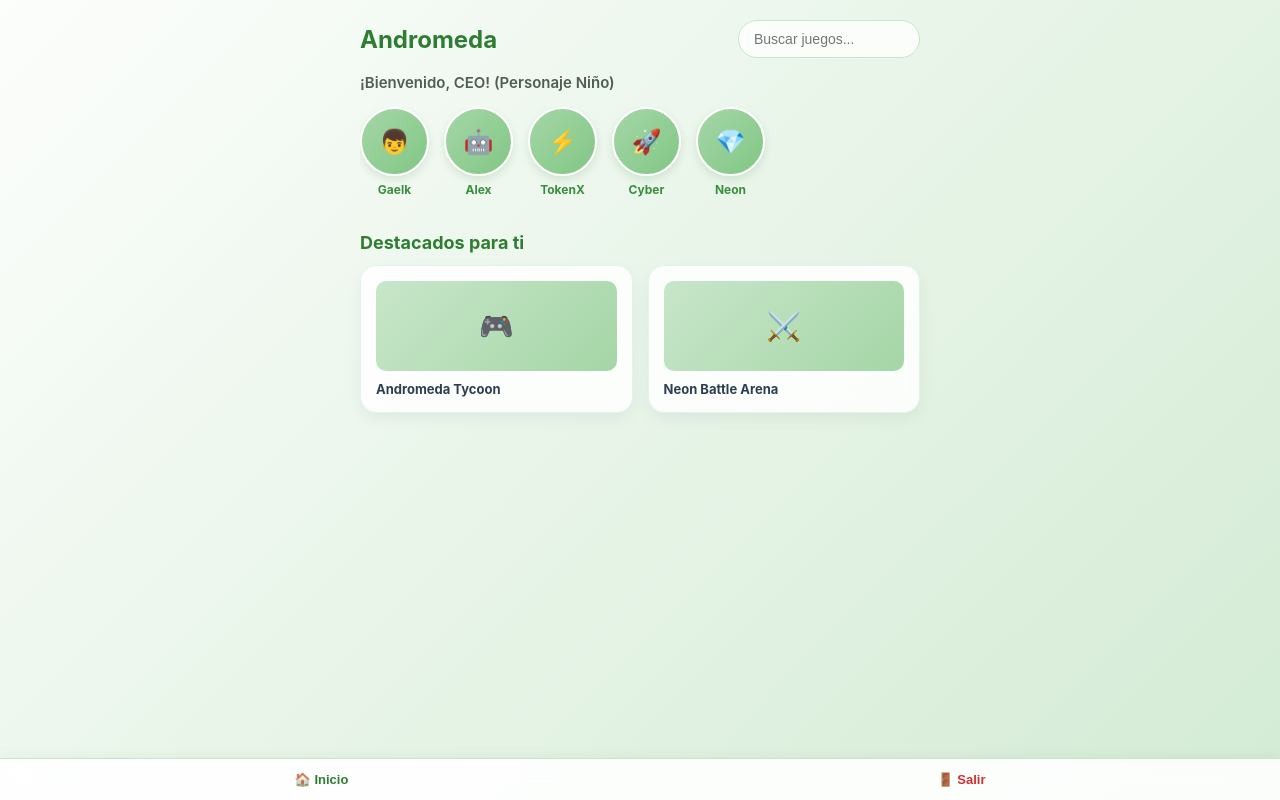
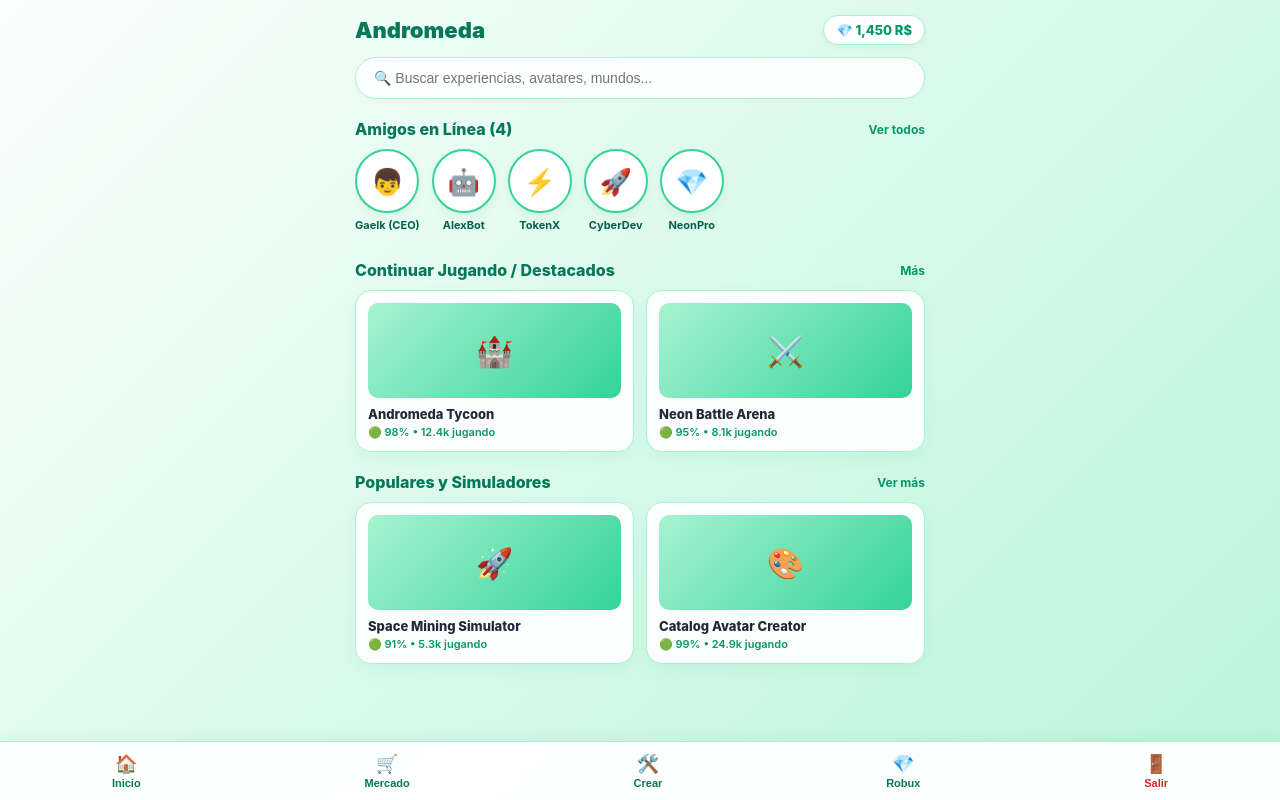
Before and after one commit to gael2012alberto-eng/SupSecret, a website: page public/index.html in a window 1280 px wide. Both pictures are taken after a click on the button "Crear cuenta". Drawn offline with Linux system fonts and the light colour scheme.

Commit message:
Update index.html

```diff
--- a/public/index.html
+++ b/public/index.html
@@ -3,296 +3,311 @@
 <head>
     <meta charset="UTF-8">
     <meta name="viewport" content="width=device-width, initial-scale=1.0">
-    <title>Andromeda</title>
+    <title>Andromeda - Roblox Ecosystem</title>
     <style>
-        /* Fondo animado degradado en verde clarito y blanco */
         body {
             margin: 0;
             font-family: -apple-system, BlinkMacSystemFont, "Segoe UI", Roboto, Helvetica, Arial, sans-serif;
-            background: linear-gradient(135deg, #e8f5e9, #ffffff, #c8e6c9, #f1f8e9);
+            background: linear-gradient(135deg, #d1fae5, #ffffff, #a7f3d0, #ecfdf5);
             background-size: 400% 400%;
-            animation: gradientBG 12s ease infinite;
-            color: #333;
+            animation: gradientAnimation 12s ease infinite;
+            color: #1f2937;
             min-height: 100vh;
             display: flex;
             flex-direction: column;
         }
 
-        @keyframes gradientBG {
+        @keyframes gradientAnimation {
             0% { background-position: 0% 50%; }
             50% { background-position: 100% 50%; }
             100% { background-position: 0% 50%; }
         }
 
         .container {
-            padding: 20px;
+            padding: 15px;
             max-width: 600px;
             margin: 0 auto;
             flex: 1;
             width: 100%;
             box-sizing: border-box;
+            padding-bottom: 90px;
         }
 
-        /* Pantalla de bienvenida / Login */
+        /* Autenticación */
         #auth-screen {
             display: flex;
             flex-direction: column;
             justify-content: center;
             align-items: center;
-            height: 90vh;
+            height: 85vh;
             text-align: center;
+        }
+
+        .brand-title {
+            font-size: 40px;
+            font-weight: 900;
+            background: linear-gradient(135deg, #047857, #10b981);
+            -webkit-background-clip: text;
+            -webkit-text-fill-color: transparent;
+            margin-bottom: 30px;
         }
 
         .btn {
             width: 100%;
-            max-width: 320px;
+            max-width: 300px;
             padding: 14px;
-            margin: 10px 0;
+            margin: 8px 0;
             border-radius: 25px;
             font-size: 16px;
-            font-weight: bold;
+            font-weight: 700;
             cursor: pointer;
             border: none;
-            transition: transform 0.2s, box-shadow 0.2s;
-            box-shadow: 0 4px 10px rgba(0,0,0,0.05);
+            transition: transform 0.2s;
+            box-shadow: 0 4px 12px rgba(16, 185, 129, 0.15);
         }
 
-        .btn:active {
-            transform: scale(0.98);
-        }
+        .btn:active { transform: scale(0.97); }
+        .btn-outline { background-color: #ffffff; color: #047857; border: 2px solid #34d399; }
+        .btn-solid { background: linear-gradient(135deg, #059669, #10b981); color: white; }
 
-        .btn-white {
-            background-color: #ffffff;
-            color: #2e7d32;
-            border: 2px solid #a5d6a7;
-        }
+        /* Pantalla Principal (Dashboard) */
+        #app-screen { display: none; }
 
-        .btn-green {
-            background: linear-gradient(135deg, #4caf50, #2e7d32);
-            color: white;
-        }
-
-        /* Dashboard principal */
-        #app-screen {
-            display: none;
-        }
-
-        .header-flex {
+        .top-bar {
             display: flex;
             justify-content: space-between;
             align-items: center;
-            margin-bottom: 15px;
+            margin-bottom: 12px;
         }
 
-        h1.logo {
-            color: #2e7d32;
-            font-size: 24px;
-            margin: 0;
+        .logo { font-size: 22px; font-weight: 900; color: #047857; }
+
+        .robux-badge {
+            background: #ffffff;
+            padding: 6px 12px;
+            border-radius: 20px;
+            font-weight: 800;
+            color: #059669;
+            box-shadow: 0 2px 6px rgba(0,0,0,0.05);
+            border: 1px solid #a7f3d0;
+            font-size: 13px;
         }
 
-        .search-box {
-            padding: 10px 15px;
-            border-radius: 20px;
-            border: 1px solid #c8e6c9;
-            background: rgba(255, 255, 255, 0.8);
-            backdrop-filter: blur(5px);
+        .search-container { margin-bottom: 15px; }
+        .search-input {
+            width: 100%;
+            padding: 12px 18px;
+            border-radius: 25px;
+            border: 1px solid #a7f3d0;
+            background: rgba(255, 255, 255, 0.9);
             outline: none;
             font-size: 14px;
-            width: 150px;
+            box-sizing: border-box;
+            box-shadow: 0 2px 5px rgba(0,0,0,0.02);
         }
 
-        .welcome-text {
-            font-weight: 600;
-            color: #4f5d53;
-            margin-bottom: 15px;
-            font-size: 15px;
+        /* Secciones de Categorías Estilo Roblox */
+        .section-header {
+            display: flex;
+            justify-content: space-between;
+            align-items: center;
+            margin: 20px 0 10px 0;
         }
 
-        /* Avatares / Stickers mejorados */
-        .avatars-container {
+        .section-title { font-size: 16px; font-weight: 800; color: #047857; }
+        .see-all { font-size: 12px; color: #059669; font-weight: 700; cursor: pointer; }
+
+        /* Avatares y Amigos */
+        .horizontal-scroll {
             display: flex;
-            gap: 15px;
+            gap: 12px;
             overflow-x: auto;
-            padding-bottom: 10px;
+            padding-bottom: 8px;
             scrollbar-width: none;
         }
+        .horizontal-scroll::-webkit-scrollbar { display: none; }
 
-        .avatars-container::-webkit-scrollbar {
-            display: none;
-        }
-
-        .avatar-item {
+        .avatar-card {
             display: flex;
             flex-direction: column;
             align-items: center;
+            flex-shrink: 0;
             cursor: pointer;
-            flex-shrink: 0;
         }
 
         .avatar-circle {
-            width: 65px;
-            height: 65px;
+            width: 60px; height: 60px;
             border-radius: 50%;
-            background: linear-gradient(135deg, #a5d6a7, #81c784);
-            display: flex;
-            align-items: center;
-            justify-content: center;
-            font-size: 24px;
-            box-shadow: 0 4px 8px rgba(46, 125, 50, 0.15);
-            border: 2px solid #ffffff;
+            background: #ffffff;
+            display: flex; align-items: center; justify-content: center;
+            font-size: 26px;
+            border: 2.5px solid #34d399;
+            box-shadow: 0 4px 10px rgba(0,0,0,0.05);
+        }
+        .avatar-text { font-size: 11px; margin-top: 5px; font-weight: 700; color: #065f46; }
+
+        /* Cuadrícula de Juegos y Funciones */
+        .grid-games {
+            display: grid;
+            grid-template-columns: 1fr 1fr;
+            gap: 12px;
+        }
+
+        .game-card {
+            background: rgba(255, 255, 255, 0.9);
+            border-radius: 16px;
+            padding: 12px;
+            box-shadow: 0 6px 15px rgba(16, 185, 129, 0.08);
+            border: 1px solid #a7f3d0;
+            cursor: pointer;
             transition: transform 0.2s;
         }
+        .game-card:hover { transform: translateY(-2px); }
 
-        .avatar-item:hover .avatar-circle {
-            transform: scale(1.05);
+        .game-thumb {
+            width: 100%; height: 95px;
+            background: linear-gradient(135deg, #a7f3d0, #34d399);
+            border-radius: 10px;
+            display: flex; align-items: center; justify-content: center;
+            font-size: 30px;
+            margin-bottom: 8px;
         }
 
-        .avatar-name {
-            font-size: 12px;
-            margin-top: 6px;
-            color: #388e3c;
-            font-weight: bold;
-        }
+        .game-name { font-size: 13px; font-weight: 800; color: #1f2937; }
+        .game-stats { font-size: 11px; color: #059669; font-weight: 600; margin-top: 3px; }
 
-        /* Tarjetas destacadas */
-        .section-title {
-            font-size: 18px;
-            font-weight: bold;
-            color: #2e7d32;
-            margin: 25px 0 12px 0;
-        }
-
-        .cards-grid {
-            display: grid;
-            grid-template-columns: 1fr 1fr;
-            gap: 15px;
-        }
-
-        .card {
-            background: rgba(255, 255, 255, 0.85);
-            backdrop-filter: blur(10px);
-            border-radius: 16px;
-            padding: 15px;
-            box-shadow: 0 6px 15px rgba(0,0,0,0.05);
-            border: 1px solid #e0f2f1;
-            transition: transform 0.2s;
-        }
-
-        .card:hover {
-            transform: translateY(-3px);
-        }
-
-        .card-img {
-            width: 100%;
-            height: 90px;
-            background: linear-gradient(135deg, #c8e6c9, #a5d6a7);
-            border-radius: 10px;
-            margin-bottom: 10px;
-            display: flex;
-            align-items: center;
-            justify-content: center;
-            font-size: 28px;
-        }
-
-        .card-title {
-            font-size: 13px;
-            font-weight: bold;
-            color: #2c3e50;
-        }
-
-        /* Barra de navegación inferior */
+        /* Barra de Navegación Inferior Completa */
         .nav-bar {
             position: fixed;
-            bottom: 0;
-            left: 0;
-            width: 100%;
-            background: rgba(255, 255, 255, 0.9);
+            bottom: 0; left: 0; width: 100%;
+            background: rgba(255, 255, 255, 0.96);
             backdrop-filter: blur(10px);
             display: flex;
             justify-content: space-around;
-            padding: 12px 0;
-            border-top: 1px solid #c8e6c9;
-            box-shadow: 0 -4px 10px rgba(0,0,0,0.03);
+            padding: 10px 0;
+            border-top: 1px solid #a7f3d0;
+            box-shadow: 0 -4px 15px rgba(0,0,0,0.04);
+            z-index: 100;
         }
 
-        .nav-item {
-            background: none;
-            border: none;
-            font-size: 13px;
-            font-weight: bold;
-            color: #2e7d32;
+        .nav-btn {
+            background: none; border: none;
+            display: flex; flex-direction: column; align-items: center;
+            font-size: 11px; font-weight: 700; color: #047857;
             cursor: pointer;
         }
+        .nav-icon { font-size: 18px; margin-bottom: 2px; }
     </style>
 </head>
 <body>
 
-    <!-- Pantalla de Inicio de Sesión -->
+    <!-- Pantalla de Login -->
     <div id="auth-screen" class="container">
-        <h1 style="color: #2e7d32; margin-bottom: 30px; font-size: 32px;">Andromeda</h1>
-        <button class="btn btn-white" onclick="showApp()">Crear cuenta</button>
-        <button class="btn btn-green" onclick="showApp()">Iniciar sesión</button>
-        <div style="margin-top: 25px; font-size: 12px; color: #666;">
-            <span style="margin: 0 10px; cursor:pointer;">Términos</span> •
-            <span style="margin: 0 10px; cursor:pointer;">Privacidad</span>
+        <div class="brand-title">Andromeda</div>
+        <button class="btn btn-outline" onclick="openApp()">Crear cuenta</button>
+        <button class="btn btn-solid" onclick="openApp()">Iniciar sesión</button>
+        <div style="margin-top: 25px; font-size: 12px; color: #4b5563; font-weight: 600;">
+            <span>Términos de servicio</span> • <span>Política de privacidad</span>
         </div>
     </div>
 
-    <!-- Pantalla Principal de Juegos / Dashboard -->
-    <div id="app-screen" class="container" style="display: none; padding-bottom: 80px;">
-        <div class="header-flex">
-            <h1 class="logo">Andromeda</h1>
-            <input type="text" class="search-box" placeholder="Buscar juegos...">
+    <!-- Pantalla Principal / Dashboard Estilo Roblox -->
+    <div id="app-screen" class="container" style="display: none;">
+        <div class="top-bar">
+            <div class="logo">Andromeda</div>
+            <div class="robux-badge">💎 1,450 R$</div>
         </div>
 
-        <div class="welcome-text">¡Bienvenido, CEO! (Personaje Niño)</div>
+        <div class="search-container">
+            <input type="text" class="search-input" placeholder="🔍 Buscar experiencias, avatares, mundos...">
+        </div>
 
-        <!-- Avatares / Stickers con estilo circular llamativo -->
-        <div class="avatars-container">
-            <div class="avatar-item">
+        <!-- Sección de Amigos / Avatares -->
+        <div class="section-header">
+            <div class="section-title">Amigos en Línea (4)</div>
+            <div class="see-all">Ver todos</div>
+        </div>
+        <div class="horizontal-scroll">
+            <div class="avatar-card">
                 <div class="avatar-circle">👦</div>
-                <div class="avatar-name">Gaelk</div>
+                <div class="avatar-text">Gaelk (CEO)</div>
             </div>
-            <div class="avatar-item">
+            <div class="avatar-card">
                 <div class="avatar-circle">🤖</div>
-                <div class="avatar-name">Alex</div>
+                <div class="avatar-text">AlexBot</div>
             </div>
-            <div class="avatar-item">
+            <div class="avatar-card">
                 <div class="avatar-circle">⚡</div>
-                <div class="avatar-name">TokenX</div>
+                <div class="avatar-text">TokenX</div>
             </div>
-            <div class="avatar-item">
+            <div class="avatar-card">
                 <div class="avatar-circle">🚀</div>
-                <div class="avatar-name">Cyber</div>
+                <div class="avatar-text">CyberDev</div>
             </div>
-            <div class="avatar-item">
+            <div class="avatar-card">
                 <div class="avatar-circle">💎</div>
-                <div class="avatar-name">Neon</div>
+                <div class="avatar-text">NeonPro</div>
             </div>
         </div>
 
-        <div class="section-title">Destacados para ti</div>
+        <!-- Destacados / Juegos -->
+        <div class="section-header">
+            <div class="section-title">Continuar Jugando / Destacados</div>
+            <div class="see-all">Más</div>
+        </div>
+        <div class="grid-games">
+            <div class="game-card">
+                <div class="game-thumb">🏰</div>
+                <div class="game-name">Andromeda Tycoon</div>
+                <div class="game-stats">🟢 98% • 12.4k jugando</div>
+            </div>
+            <div class="game-card">
+                <div class="game-thumb">⚔️</div>
+                <div class="game-name">Neon Battle Arena</div>
+                <div class="game-stats">🟢 95% • 8.1k jugando</div>
+            </div>
+        </div>
 
-        <div class="cards-grid">
-            <div class="card">
-                <div class="card-img">🎮</div>
-                <div class="card-title">Andromeda Tycoon</div>
+        <!-- Creados por la comunidad -->
+        <div class="section-header">
+            <div class="section-title">Populares y Simuladores</div>
+            <div class="see-all">Ver más</div>
+        </div>
+        <div class="grid-games">
+            <div class="game-card">
+                <div class="game-thumb">🚀</div>
+                <div class="game-name">Space Mining Simulator</div>
+                <div class="game-stats">🟢 91% • 5.3k jugando</div>
             </div>
-            <div class="card">
-                <div class="card-img">⚔️</div>
-                <div class="card-title">Neon Battle Arena</div>
+            <div class="game-card">
+                <div class="game-thumb">🎨</div>
+                <div class="game-name">Catalog Avatar Creator</div>
+                <div class="game-stats">🟢 99% • 24.9k jugando</div>
             </div>
         </div>
     </div>
 
-    <!-- Menú Inferior -->
+    <!-- Menú Inferior Estilo Roblox (Todas las funciones) -->
     <div class="nav-bar" id="nav-menu" style="display: none;">
-        <button class="nav-item" onclick="showApp()">🏠 Inicio</button>
-        <button class="nav-item" onclick="logout()" style="color: #d32f2f;">🚪 Salir</button>
+        <button class="nav-btn" onclick="openApp()">
+            <span class="nav-icon">🏠</span>Inicio
+        </button>
+        <button class="nav-btn" onclick="alert('Abriendo Marketplace / Tienda de Avatares...')">
+            <span class="nav-icon">🛒</span>Mercado
+        </button>
+        <button class="nav-btn" onclick="alert('Abriendo sección de Creaciones / Studio...')">
+            <span class="nav-icon">🛠️</span>Crear
+        </button>
+        <button class="nav-btn" onclick="alert('Abriendo sección de Robux y Pases...')">
+            <span class="nav-icon">💎</span>Robux
+        </button>
+        <button class="nav-btn" onclick="logout()" style="color: #dc2626;">
+            <span class="nav-icon">🚪</span>Salir
+        </button>
     </div>
 
     <script>
-        function showApp() {
+        function openApp() {
             document.getElementById('auth-screen').style.display = 'none';
             document.getElementById('app-screen').style.display = 'block';
             document.getElementById('nav-menu').style.display = 'flex';
```
